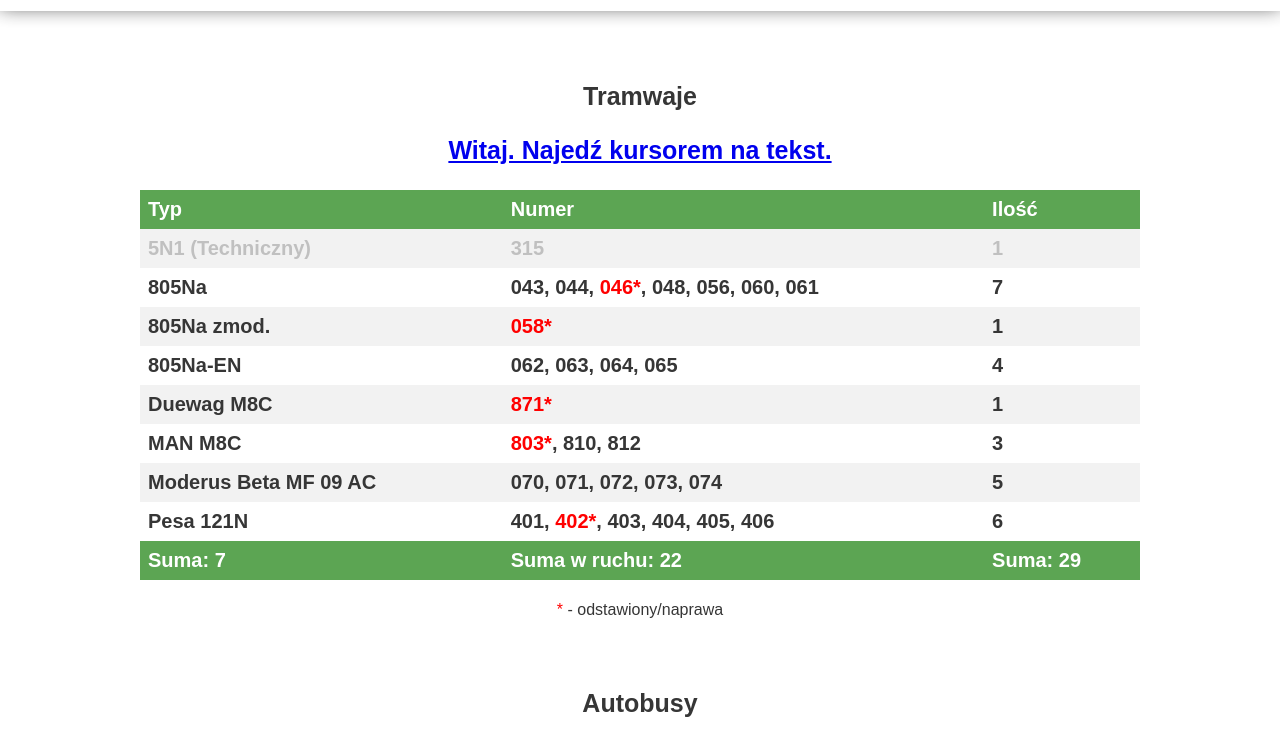
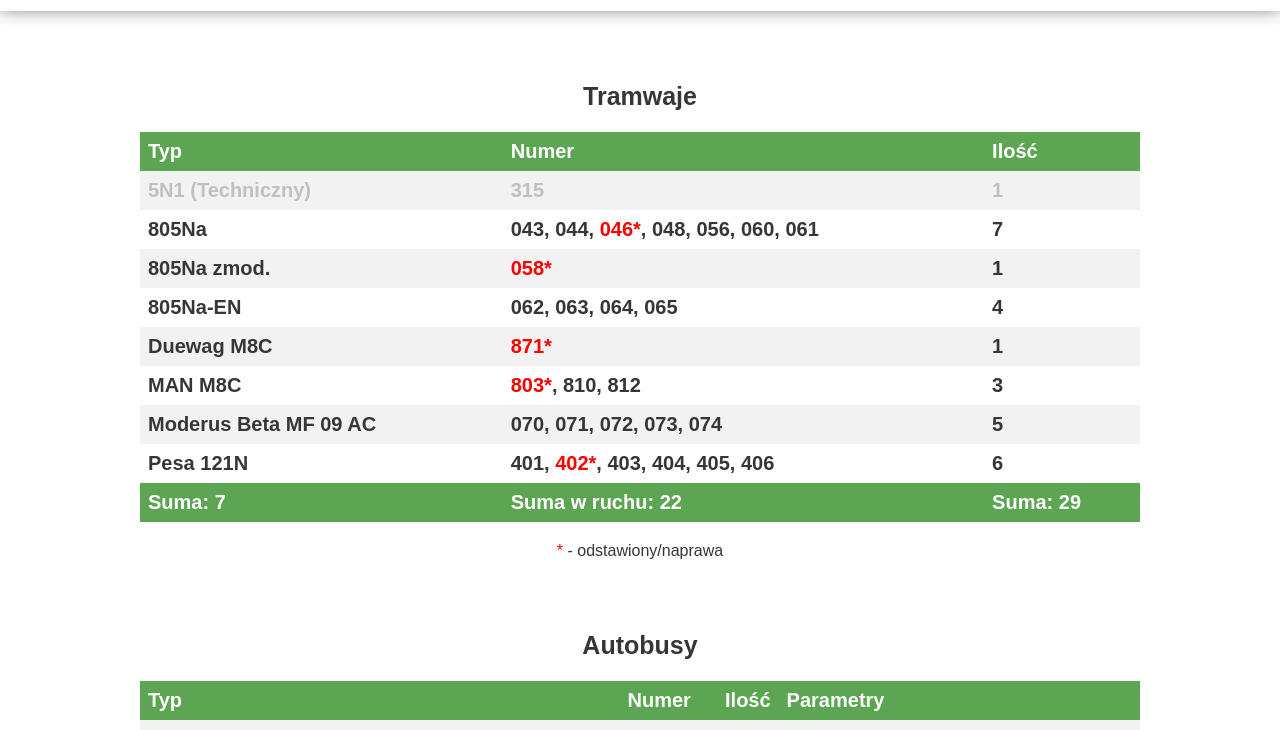
Before and after one commit to warmkol/komunikacja-elblag, a plain HTML site: page tabor.html in a window 1280 px wide. Shown: the part 39-769 px from the top of the page. Drawn offline with Linux system fonts and the light colour scheme.

Commit message:
Update tabor.html

```diff
--- a/tabor.html
+++ b/tabor.html
@@ -45,9 +45,7 @@
   </tr>
   <tr>
     <td>Duewag M8C</td>
-    <td><span style="color: red">871*</span></td>  <div class="demo">
-    <p><a href="#" data-tooltip="Jestem wyskakującą chmurką z tekstem">Witaj. Najedź kursorem na tekst.</a></p>
-  </div>
+    <td><span style="color: red">871*</span></td>
     <td>1</td>
   </tr>
  <tr>
```
